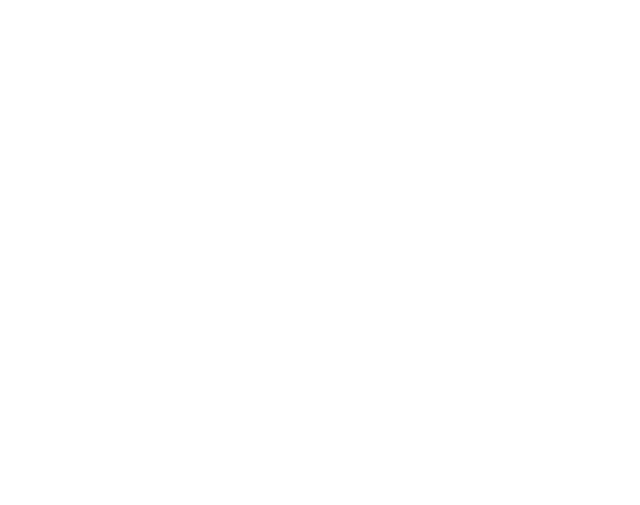
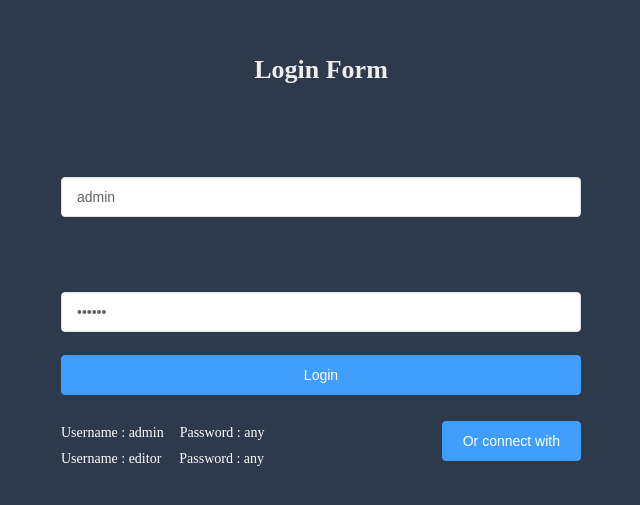
Before and after one commit to 34704366/manage_hm, a Vue app: page /login in a window 1280 px wide. Shown: the part 105-610 px from the top of the page, without its empty margins (319-959 px from the left). Built offline with nearby package versions, Linux system fonts and the light colour scheme.

Commit message:
添加登录页面

```diff
--- a/package.json
+++ b/package.json
@@ -13,6 +13,9 @@
     "element-ui": "^2.15.9",
     "less": "^4.1.3",
     "less-loader": "^6.0.0",
+    "node-sass": "^7.0.3",
+    "sass-loader": "^10.3.1",
+    "scss": "^0.2.4",
     "vue": "^2.6.11",
     "vue-router": "^3.2.0",
     "vuex": "^3.6.1"
--- a/router/index.js
+++ b/router/index.js
@@ -29,6 +29,11 @@
             },
 
         ]
+    },
+    {
+        path: '/login',
+        name: 'Login',
+        component: () => import("../views/Login"),
     }
 ]
 
--- a/src/App.vue
+++ b/src/App.vue
@@ -1,8 +1,5 @@
 <template>
   <div id="app">
-    <!-- <img alt="Vue logo" src="./assets/logo.png">
-    <HelloWorld msg="Welcome to Your Vue.js App"/> -->
-
     <!-- 路由的内容 -->
     <router-view></router-view>
   </div>
--- /dev/null
+++ b/src/components/SvgIcon/index.vue
@@ -0,0 +1,32 @@
+<template>
+  <svg class="svg-icon" aria-hidden="true">
+    <use :xlink:href="iconName"></use>
+  </svg>
+</template>
+
+<script>
+export default {
+  name: 'icon-svg',
+  props: {
+    iconClass: {
+      type: String,
+      required: true
+    }
+  },
+  computed: {
+    iconName() {
+      return `#icon-${this.iconClass}`
+    }
+  }
+}
+</script>
+
+<style>
+.svg-icon {
+  width: 1em;
+  height: 1em;
+  vertical-align: -0.15em;
+  fill: currentColor;
+  overflow: hidden;
+}
+</style>
--- /dev/null
+++ b/src/utils/validate.js
@@ -0,0 +1,4 @@
+export function validUsername(str) {
+    const valid_map = ['admin', 'editor']
+    return valid_map.indexOf(str.trim()) >= 0
+}
--- /dev/null
+++ b/views/Login/index.vue
@@ -0,0 +1,222 @@
+<template>
+    <div class="login-container">
+        <el-form ref="loginForm" :model="loginForm" :rules="loginRules" class="login-form" autocomplete="on" label-position="left">
+
+            <div class="title-container">
+                <h3 class="title">Login Form</h3>
+            </div>
+
+            <i class="iconfont icon-QQ"></i>
+
+            <el-form-item prop="username">
+                <span class="svg-container">
+                    <svg-icon icon-class="user" />
+                </span>
+            <el-input
+                ref="username"
+                v-model="loginForm.username"
+                placeholder="Username"
+                name="username"
+                type="text"
+                tabindex="1"
+                autocomplete="on"
+            />
+            </el-form-item>
+
+            <el-tooltip v-model="capsTooltip" content="Caps lock is On" placement="right" manual>
+                <el-form-item prop="password">
+                    <span class="svg-container">
+                    <svg-icon icon-class="password" />
+                    </span>
+                    <el-input
+                    :key="passwordType"
+                    ref="password"
+                    v-model="loginForm.password"
+                    :type="passwordType"
+                    placeholder="Password"
+                    name="password"
+                    tabindex="2"
+                    autocomplete="on"
+                    @keyup.native="checkCapslock"
+                    @blur="capsTooltip = false"
+                    @keyup.enter.native="handleLogin"
+                    />
+                </el-form-item>
+            </el-tooltip>
+
+            <el-button :loading="loading" type="primary" style="width:100%;margin-bottom:30px;" @click.native.prevent="handleLogin">Login</el-button>
+
+            <div style="position:relative">
+                <div class="tips">
+                    <span>Username : admin</span>
+                    <span>Password : any</span>
+                </div>
+            <div class="tips">
+                <span style="margin-right:18px;">Username : editor</span>
+                <span>Password : any</span>
+            </div>
+
+            <el-button class="thirdparty-button" type="primary" @click="showDialog=true">
+                Or connect with
+            </el-button>
+            </div>
+        </el-form>
+
+        <el-dialog title="Or connect with" :visible.sync="showDialog">
+            Can not be simulated on local, so please combine you own business simulation! ! !
+            <br>
+            <br>
+            <br>
+            <social-sign />
+        </el-dialog>
+    </div>
+</template>
+
+<script>
+import { validUsername } from '../../src/utils/validate'
+export default {
+    name: "Login",
+    data() {
+        const validateUsername = (rule, value, callback) => {
+            if (!validUsername(value)) {
+                callback(new Error('请输入正确的用户名'));
+            } else {
+                callback();
+            }
+        }
+
+        const validatePassword = (rule, value, callback) => {
+            if (value.length < 3) {
+                callback(new Error('密码不能少于3位'));
+            } else {
+                callback();
+            }
+        }
+
+        return {
+            loginForm: {
+                username: 'admin',
+                password: '111111'
+            },
+            loginRules: {
+                username: [{ required: true, trigger: 'blur', validator: validateUsername }],
+                password: [{ required: true, trigger: 'blur', validator: validatePassword }]
+            },
+            passwordType: 'password',
+            capsTooltip: false,
+            loading: false,
+            showDialog: false,
+            redirect: undefined,
+            otherQuery: {}
+        }
+    },
+
+    watch: {
+        $route: {
+            handler: function(route) {
+                // const query = route.query
+                // if (query) {
+                //     this.redirect = query.redirect
+                //     this.otherQuery = this.getOtherQuery(query)
+                // }
+                console.log(route)
+            },
+            immediate: true
+        }
+    },
+
+    methods: {
+        handleLogin() {
+            this.$refs.loginForm.validate(valid => {
+                if (valid) {
+                this.loading = true
+                this.$store.dispatch('user/login', this.loginForm)
+                    .then(() => {
+                        this.$router.push({ path: this.redirect || '/', query: this.otherQuery })
+                        this.loading = false
+                    })
+                    .catch(() => {
+                        this.loading = false
+                    })
+                } else {
+                    console.log('error submit!!')
+                    return false
+                }
+            })
+        }
+    }
+}
+
+
+</script>
+
+
+
+<style lang="scss" scoped>
+
+
+$bg:#2d3a4b;
+$dark_gray:#889aa4;
+$light_gray:#eee;
+.login-container {
+  min-height: 100%;
+  width: 100%;
+  background-color: $bg;
+  overflow: hidden;
+  .login-form {
+    position: relative;
+    width: 520px;
+    max-width: 100%;
+    padding: 160px 35px 0;
+    margin: 0 auto;
+    overflow: hidden;
+  }
+  .tips {
+    font-size: 14px;
+    color: #fff;
+    margin-bottom: 10px;
+    span {
+      &:first-of-type {
+        margin-right: 16px;
+      }
+    }
+  }
+  .svg-container {
+    padding: 6px 5px 6px 15px;
+    color: $dark_gray;
+    vertical-align: middle;
+    width: 30px;
+    display: inline-block;
+  }
+  .title-container {
+    position: relative;
+    .title {
+      font-size: 26px;
+      color: $light_gray;
+      margin: 0px auto 40px auto;
+      text-align: center;
+      font-weight: bold;
+    }
+  }
+  .show-pwd {
+    position: absolute;
+    right: 10px;
+    top: 7px;
+    font-size: 16px;
+    color: $dark_gray;
+    cursor: pointer;
+    user-select: none;
+  }
+  .thirdparty-button {
+    position: absolute;
+    right: 0;
+    bottom: 6px;
+  }
+  @media only screen and (max-width: 470px) {
+    .thirdparty-button {
+      display: none;
+    }
+  }
+}
+
+</style>
```
Also changed, not shown: src/main.js (+5 -3 lines), 2 other files (tests, documents, lock files or other folders).
